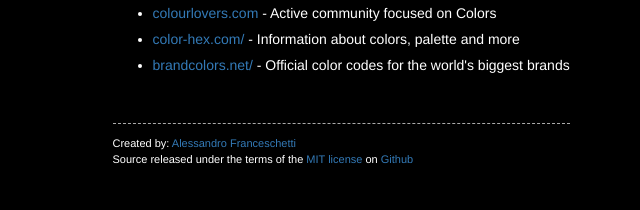
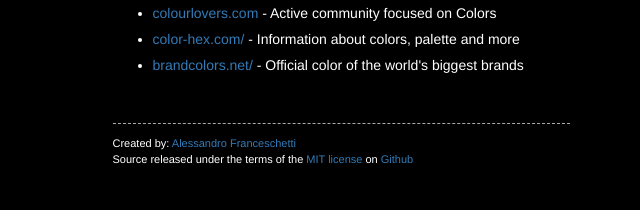
Before and after one commit to afranceschetti/color-world, a plain HTML site: page index.html in a window 1280 px wide. Shown: the part 534-744 px from the top of the page, 640-1280 px from the left. Drawn offline with nearby package versions, Linux system fonts and the light colour scheme.

```diff
--- a/index.html
+++ b/index.html
@@ -69,7 +69,7 @@
 					<ul>
 						<li><a target="_blank" href='http://www.colourlovers.com'>colourlovers.com </a> - Active community focused on Colors</li>
 						<li><a target="_blank" href='http://www.color-hex.com/'>color-hex.com/ </a> - Information about colors, palette and more </li>
-						<li><a target="_blank" href='http://brandcolors.net/'>brandcolors.net/ </a> - Official color codes for the world's biggest brands </li>
+						<li><a target="_blank" href='http://brandcolors.net/'>brandcolors.net/ </a> - Official color of the world's biggest brands </li>
 					</ul>
 					<div class='column-footer'>
 						<div>Created by: <a href="http://it.linkedin.com/in/alessandrofranceschetti" target="_blank">Alessandro Franceschetti</a></div>
```
